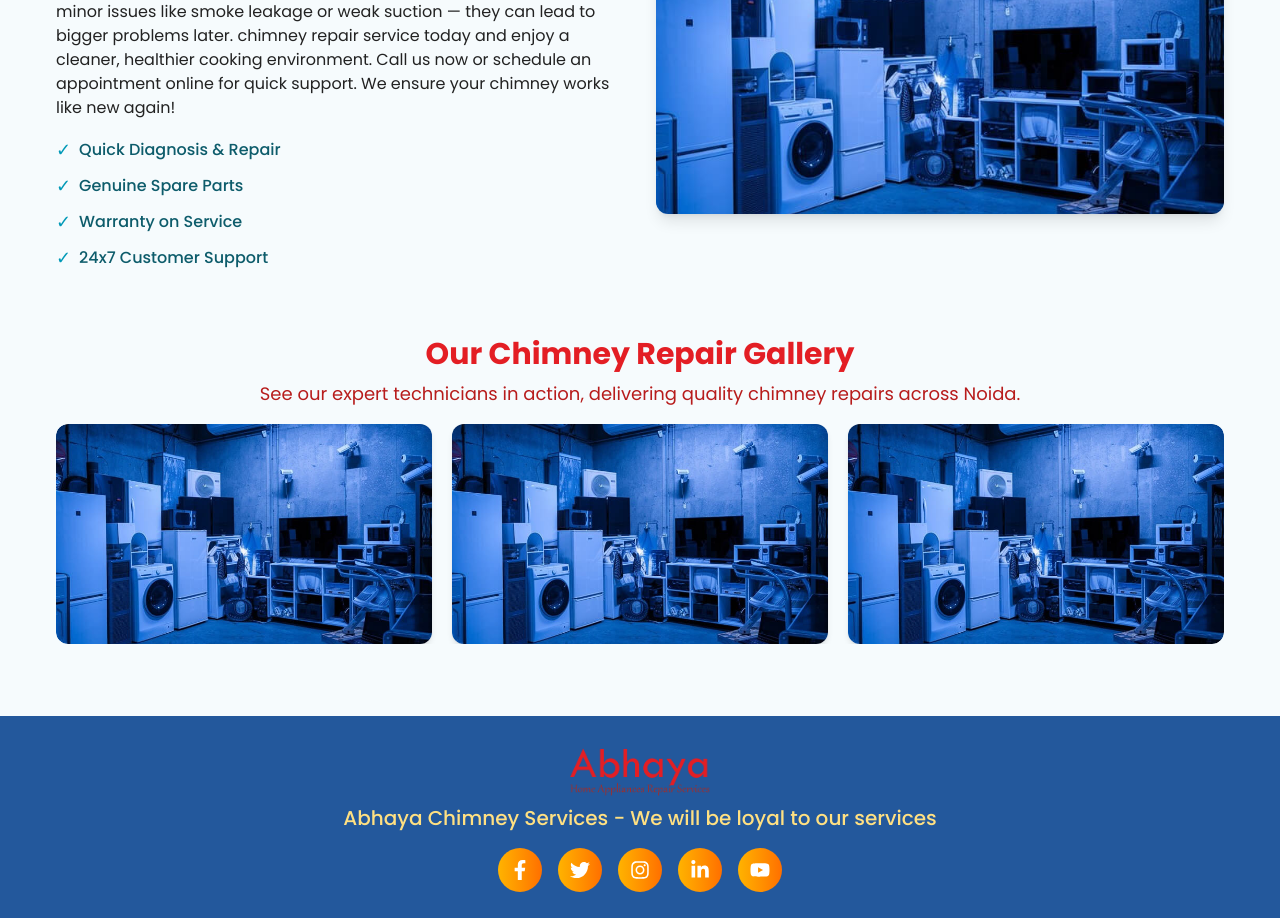
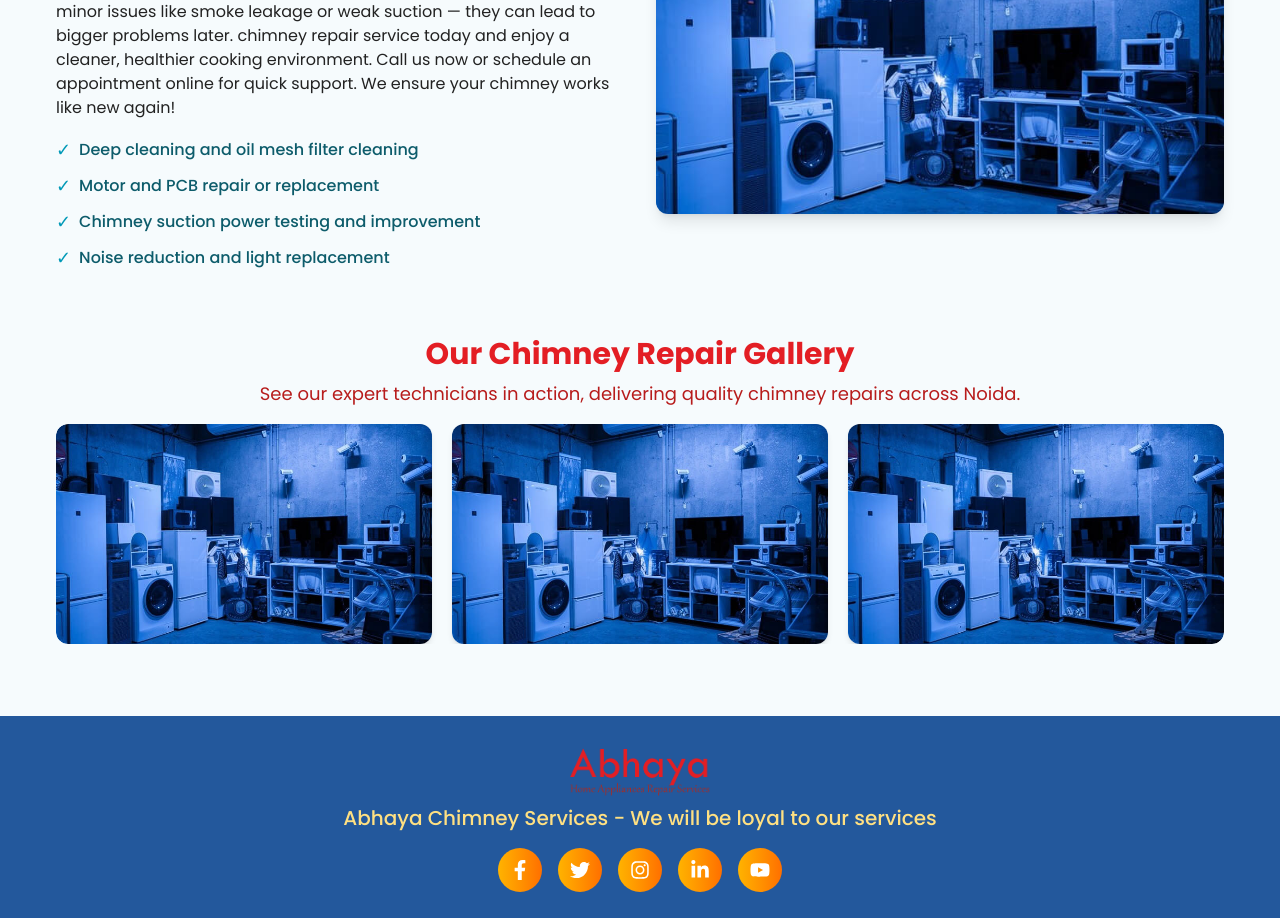
Before and after one commit to mohitkmr778/abhaya-chimney-website, a Next.js app: page /chimney-repair-service in a window 1280 px wide. Shown: the part 1320-2238 px from the top of the page. Built offline with nearby package versions, Linux system fonts and the light colour scheme.

Commit message:
Update page.js

```diff
--- a/app/chimney-repair-service/page.js
+++ b/app/chimney-repair-service/page.js
@@ -87,25 +87,25 @@ chimney repair service today and enjoy a cleaner, healthier cooking environment.
                                     <span className="mr-2 text-[#0099b7] text-lg">
                                         &#10003;
                                     </span>{" "}
-                                    Quick Diagnosis & Repair
+                                 Deep cleaning and oil mesh filter cleaning
                                 </li>
                                 <li className="flex items-center text-[#0d5c6b] font-medium">
                                     <span className="mr-2 text-[#0099b7] text-lg">
                                         &#10003;
                                     </span>{" "}
-                                    Genuine Spare Parts
+                                   Motor and PCB repair or replacement
                                 </li>
                                 <li className="flex items-center text-[#0d5c6b] font-medium">
                                     <span className="mr-2 text-[#0099b7] text-lg">
                                         &#10003;
                                     </span>{" "}
-                                    Warranty on Service
+                                   Chimney suction power testing and improvement
                                 </li>
                                 <li className="flex items-center text-[#0d5c6b] font-medium">
                                     <span className="mr-2 text-[#0099b7] text-lg">
                                         &#10003;
                                     </span>{" "}
-                                    24x7 Customer Support
+                                   Noise reduction and light replacement
                                 </li>
                             </ul>
                         </div>
```
